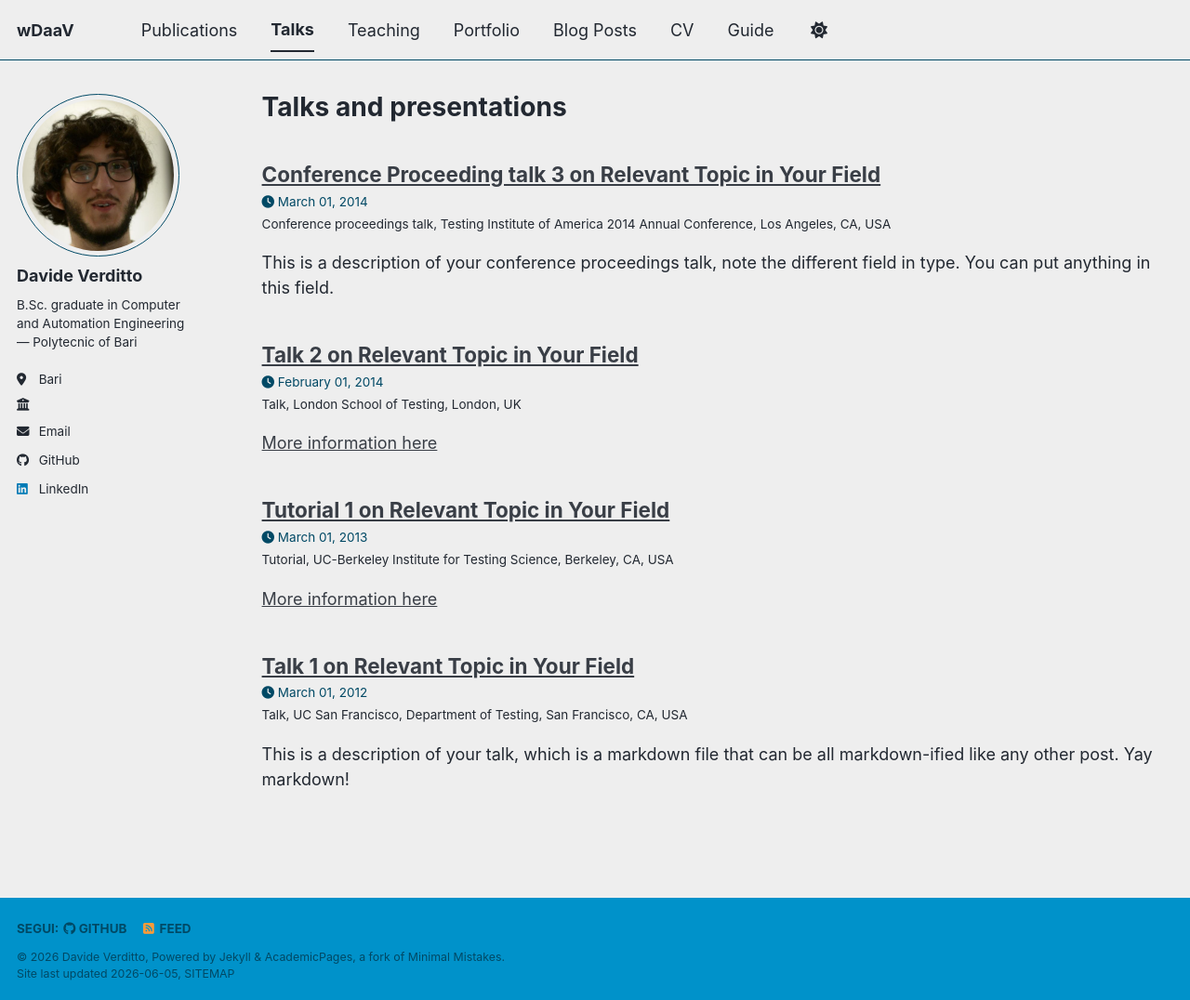
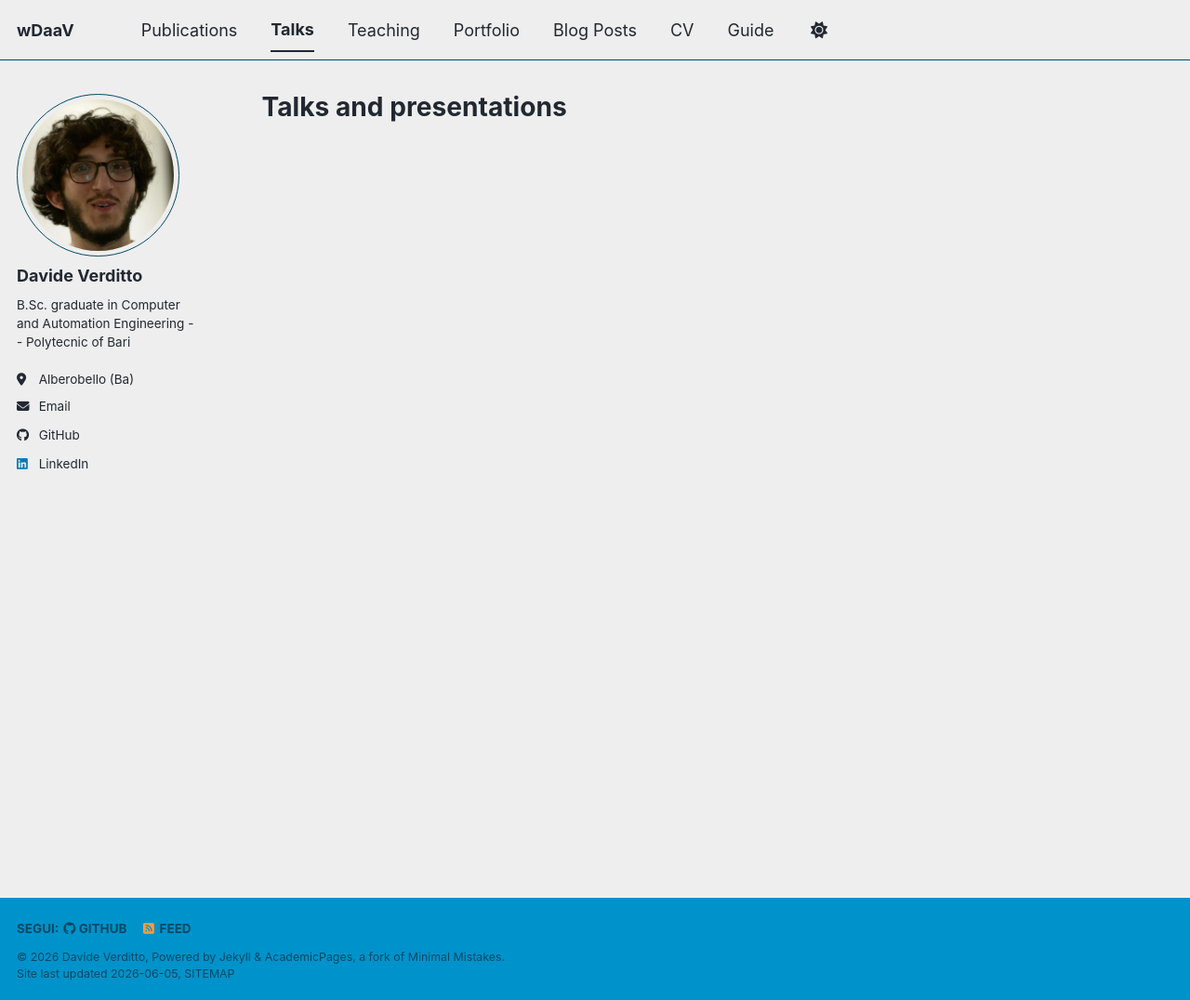
Before and after one commit to wDaaV/wDaav.github.io, a Jekyll site: the page built from _pages/talks.html, in a window 1280 px wide and 1076 px high. Shown: the whole window at 93% size. Built offline with Jekyll 4.4.1, drawn with Linux system fonts in a browser that asks for light colours; a script bundle is joined from its source files by our own code; library files that are not in the unit come from our copies; part of the change alters nothing that is shown.

Commit message:
Update _config.yml

```diff
--- a/_config.yml
+++ b/_config.yml
@@ -15,7 +15,7 @@ name                     : &name "Davide Verditto"
 description              : &description "Personal portfolio"   # Update this with a general description of your site, this is the default if not overridden by a page
 url                      : https://wdaav.github.io # The base hostname & protocol for your site e.g. "https://[your GitHub username].github.io",
                                                            # or if you already have some other page hosted on Github then use "https://[your GitHub username].github.io/[Your Repo Name]"
-baseurl                  : "" # the subpath of your site, e.g. "/blog"
+baseurl                  :  # the subpath of your site, e.g. "/blog"
 repository               : "https://github.com/wDaaV/wDaav.github.io"
 
 # Site Author - The following control what appear as part of the author content on the side bar.
@@ -26,9 +26,9 @@ author:
   avatar           : "profilepic.png"
   name             : "Davide Verditto"
   pronouns         : # example: "she/her"
-  bio              : "B.Sc. graduate in Computer and Automation Engineering — Polytecnic of Bari"
-  location         : "Bari"
-  employer         : ""
+  bio              : "B.Sc. graduate in Computer and Automation Engineering -- Polytecnic of Bari"
+  location         : "Alberobello (Ba)"
+  employer         :
   uri              : # URL
   email            : "davideverditto@gmail.com"
 
@@ -83,13 +83,13 @@ author:
   zhihu            : # Username
 
 # Publication Category - The following the list of publication categories and their headings
-publication_category:
-  books:
-    title: 'Books'
-  manuscripts:
-    title: 'Journal Articles'
-  conferences:
-    title: 'Conference Papers'
+#publication_category:
+  #books:
+    #title: 'Books'
+  #manuscripts:
+    #title: 'Journal Articles'
+  #conferences:
+    #title: 'Conference Papers'
 
 # Site Settings
 teaser                   :  # filename of teaser fallback teaser image placed in /images/ for social media previews
@@ -221,18 +221,18 @@ kramdown:
 
 # These settings control the types of collections used by the template
 collections:
-  teaching:
-    output: true
-    permalink: /:collection/:path/
-  publications:
-    output: true
-    permalink: /:collection/:path/
+  #teaching:
+    #output: true
+    #permalink: /:collection/:path/
+  #publications:
+    #output: true
+    #permalink: /:collection/:path/
   portfolio:
     output: true
     permalink: /:collection/:path/
-  talks:
-    output: true
-    permalink: /:collection/:path/
+  #talks:
+    #output: true
+    #permalink: /:collection/:path/
 
 
 # These settings control how pages and collections are included in the site
@@ -256,23 +256,23 @@ defaults:
       layout: single
       author_profile: true
   # _teaching
-  - scope:
-      path: ""
-      type: teaching
-    values:
-      layout: single
-      author_profile: true
-      share: true
-      comments: true
+  #- scope:
+      #path: ""
+      #type: teaching
+    #values:
+      #layout: single
+      #author_profile: true
+      #share: true
+      #comments: true
   # _publications
-  - scope:
-      path: ""
-      type: publications
-    values:
-      layout: single
-      author_profile: true
-      share: true
-      comments: true
+  #- scope:
+      #path: ""
+      #type: publications
+    #values:
+      #layout: single
+      #author_profile: true
+      #share: true
+      #comments: true
   # _portfolio
   - scope:
       path: ""
@@ -283,13 +283,13 @@ defaults:
       share: true
       comment: true
   # _talks
-  - scope:
-      path: ""
-      type: talks
-    values:
-      layout: talk
-      author_profile: true
-      share: true
+  #- scope:
+      #path: ""
+      #type: talks
+    #values:
+      #layout: talk
+      #author_profile: true
+      #share: true
 
 
 # Sass/SCSS
```
